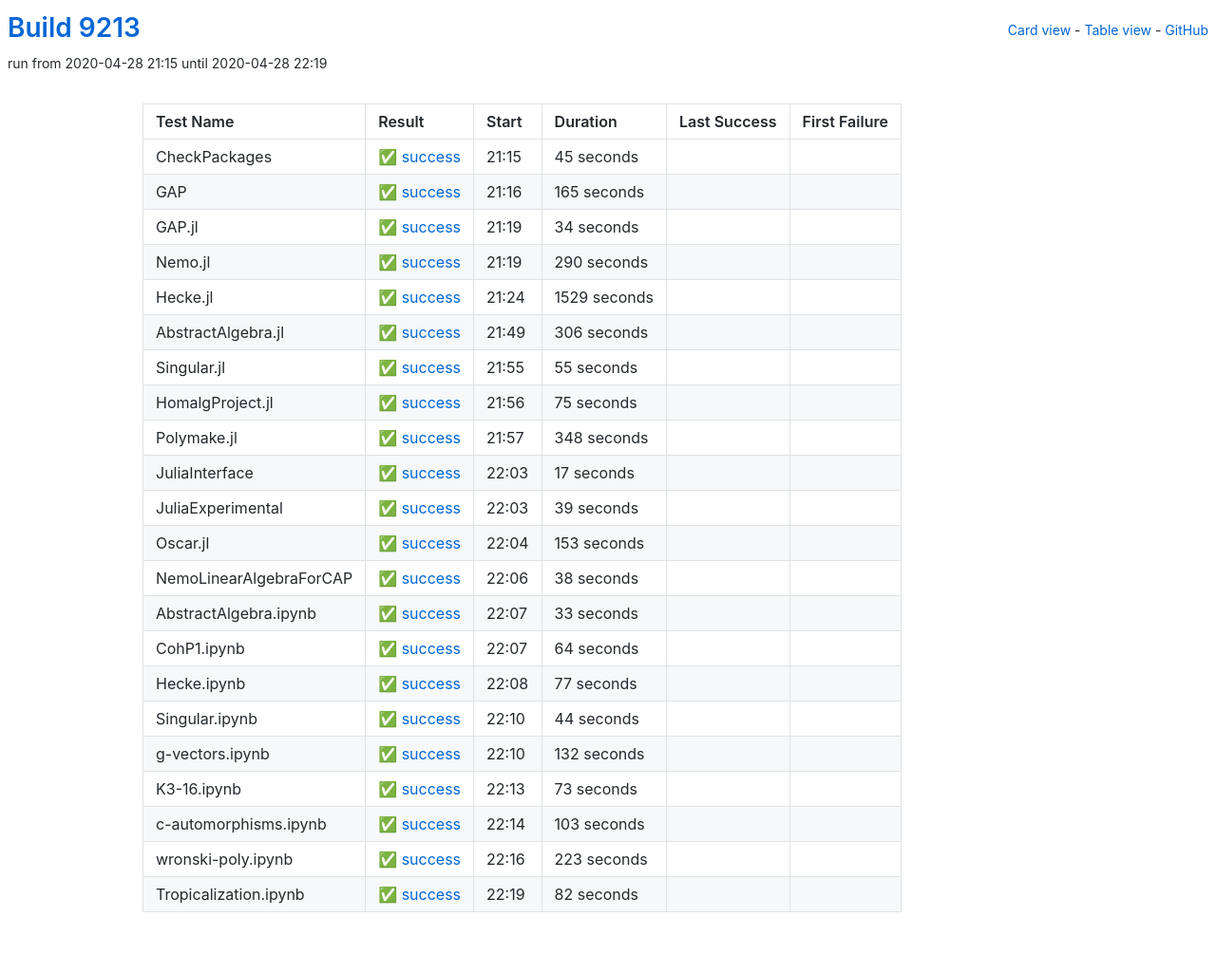
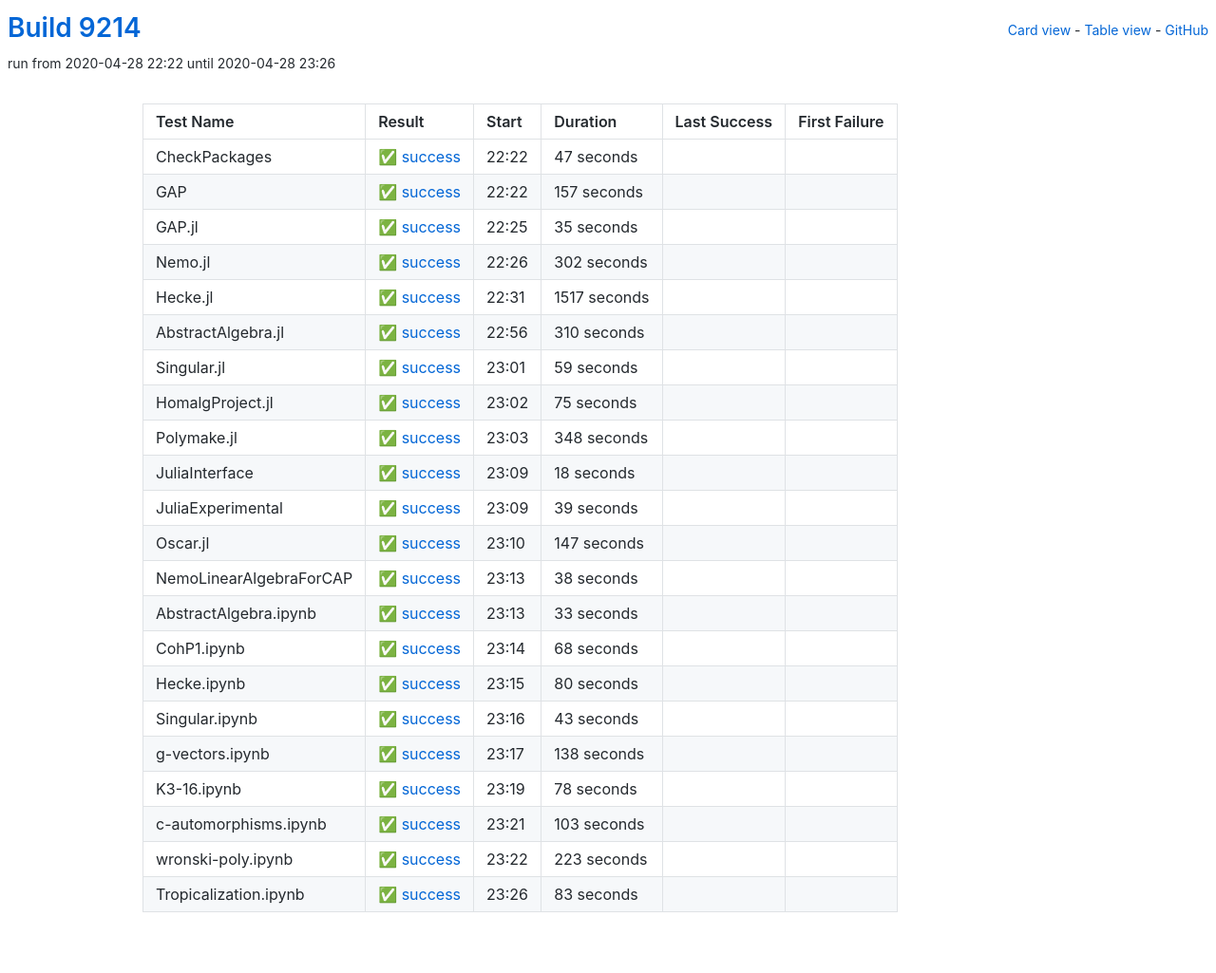
Before and after one commit to oscar-system/oscar-ci-status, a Jekyll site: the page built from table.html, in a window 1280 px wide. Shown: the whole page at 95% size. Built offline with Jekyll 4.4.1, drawn with Linux system fonts in a browser that asks for light colours.

Commit message:
Build 9214

```diff
--- a/_data/ci.yml
+++ b/_data/ci.yml
@@ -1,82 +1,82 @@
-build: 9213
-build_url: https://oscarci.mathematik.uni-kl.de/job/oscar/9213/
+build: 9214
+build_url: https://oscarci.mathematik.uni-kl.de/job/oscar/9214/
 job: oscar
 tests:
-- duration: 45
+- duration: 47
   exitcode: 0
   first_failure: false
   first_failure_url: null
   last_success: false
   last_success_url: null
-  log: https://oscarci.mathematik.uni-kl.de/job/oscar/9213/artifact/logs/build-9213/CheckPackages.log
+  log: https://oscarci.mathematik.uni-kl.de/job/oscar/9214/artifact/logs/build-9214/CheckPackages.log
   name: CheckPackages
-  start: 2020-04-28 21:15
+  start: 2020-04-28 22:22
   status: success
   success: true
-- duration: 165
+- duration: 157
   exitcode: 0
   first_failure: false
   first_failure_url: null
   last_success: false
   last_success_url: null
-  log: https://oscarci.mathematik.uni-kl.de/job/oscar/9213/artifact/logs/build-9213/GAP.log
+  log: https://oscarci.mathematik.uni-kl.de/job/oscar/9214/artifact/logs/build-9214/GAP.log
   name: GAP
-  start: 2020-04-28 21:16
+  start: 2020-04-28 22:22
   status: success
   success: true
-- duration: 34
+- duration: 35
   exitcode: 0
   first_failure: false
   first_failure_url: null
   last_success: false
   last_success_url: null
-  log: https://oscarci.mathematik.uni-kl.de/job/oscar/9213/artifact/logs/build-9213/GAP.jl.log
+  log: https://oscarci.mathematik.uni-kl.de/job/oscar/9214/artifact/logs/build-9214/GAP.jl.log
   name: GAP.jl
-  start: 2020-04-28 21:19
+  start: 2020-04-28 22:25
   status: success
   success: true
-- duration: 290
+- duration: 302
   exitcode: 0
   first_failure: false
   first_failure_url: null
   last_success: false
   last_success_url: null
-  log: https://oscarci.mathematik.uni-kl.de/job/oscar/9213/artifact/logs/build-9213/Nemo.jl.log
+  log: https://oscarci.mathematik.uni-kl.de/job/oscar/9214/artifact/logs/build-9214/Nemo.jl.log
   name: Nemo.jl
-  start: 2020-04-28 21:19
+  start: 2020-04-28 22:26
   status: success
   success: true
-- duration: 1529
+- duration: 1517
   exitcode: 0
   first_failure: false
   first_failure_url: null
   last_success: false
   last_success_url: null
-  log: https://oscarci.mathematik.uni-kl.de/job/oscar/9213/artifact/logs/build-9213/Hecke.jl.log
+  log: https://oscarci.mathematik.uni-kl.de/job/oscar/9214/artifact/logs/build-9214/Hecke.jl.log
   name: Hecke.jl
-  start: 2020-04-28 21:24
+  start: 2020-04-28 22:31
   status: success
   success: true
-- duration: 306
+- duration: 310
   exitcode: 0
   first_failure: false
   first_failure_url: null
   last_success: false
   last_success_url: null
-  log: https://oscarci.mathematik.uni-kl.de/job/oscar/9213/artifact/logs/build-9213/AbstractAlgebra.jl.log
+  log: https://oscarci.mathematik.uni-kl.de/job/oscar/9214/artifact/logs/build-9214/AbstractAlgebra.jl.log
   name: AbstractAlgebra.jl
-  start: 2020-04-28 21:49
+  start: 2020-04-28 22:56
   status: success
   success: true
-- duration: 55
+- duration: 59
   exitcode: 0
   first_failure: false
   first_failure_url: null
   last_success: false
   last_success_url: null
-  log: https://oscarci.mathematik.uni-kl.de/job/oscar/9213/artifact/logs/build-9213/Singular.jl.log
+  log: https://oscarci.mathematik.uni-kl.de/job/oscar/9214/artifact/logs/build-9214/Singular.jl.log
   name: Singular.jl
-  start: 2020-04-28 21:55
+  start: 2020-04-28 23:01
   status: success
   success: true
 - duration: 75
@@ -85,9 +85,9 @@ tests:
   first_failure_url: null
   last_success: false
   last_success_url: null
-  log: https://oscarci.mathematik.uni-kl.de/job/oscar/9213/artifact/logs/build-9213/HomalgProject.jl.log
+  log: https://oscarci.mathematik.uni-kl.de/job/oscar/9214/artifact/logs/build-9214/HomalgProject.jl.log
   name: HomalgProject.jl
-  start: 2020-04-28 21:56
+  start: 2020-04-28 23:02
   status: success
   success: true
 - duration: 348
@@ -96,20 +96,20 @@ tests:
   first_failure_url: null
   last_success: false
   last_success_url: null
-  log: https://oscarci.mathematik.uni-kl.de/job/oscar/9213/artifact/logs/build-9213/Polymake.jl.log
+  log: https://oscarci.mathematik.uni-kl.de/job/oscar/9214/artifact/logs/build-9214/Polymake.jl.log
   name: Polymake.jl
-  start: 2020-04-28 21:57
+  start: 2020-04-28 23:03
   status: success
   success: true
-- duration: 17
+- duration: 18
   exitcode: 0
   first_failure: false
   first_failure_url: null
   last_success: false
   last_success_url: null
-  log: https://oscarci.mathematik.uni-kl.de/job/oscar/9213/artifact/logs/build-9213/JuliaInterface.log
+  log: https://oscarci.mathematik.uni-kl.de/job/oscar/9214/artifact/logs/build-9214/JuliaInterface.log
   name: JuliaInterface
-  start: 2020-04-28 22:03
+  start: 2020-04-28 23:09
   status: success
   success: true
 - duration: 39
@@ -118,20 +118,20 @@ tests:
   first_failure_url: null
   last_success: false
   last_success_url: null
-  log: https://oscarci.mathematik.uni-kl.de/job/oscar/9213/artifact/logs/build-9213/JuliaExperimental.log
+  log: https://oscarci.mathematik.uni-kl.de/job/oscar/9214/artifact/logs/build-9214/JuliaExperimental.log
   name: JuliaExperimental
-  start: 2020-04-28 22:03
+  start: 2020-04-28 23:09
   status: success
   success: true
-- duration: 153
+- duration: 147
   exitcode: 0
   first_failure: false
   first_failure_url: null
   last_success: false
   last_success_url: null
-  log: https://oscarci.mathematik.uni-kl.de/job/oscar/9213/artifact/logs/build-9213/Oscar.jl.log
+  log: https://oscarci.mathematik.uni-kl.de/job/oscar/9214/artifact/logs/build-9214/Oscar.jl.log
   name: Oscar.jl
-  start: 2020-04-28 22:04
+  start: 2020-04-28 23:10
   status: success
   success: true
 - duration: 38
@@ -140,9 +140,9 @@ tests:
   first_failure_url: null
   last_success: false
   last_success_url: null
-  log: https://oscarci.mathematik.uni-kl.de/job/oscar/9213/artifact/logs/build-9213/NemoLinearAlgebraForCAP.log
+  log: https://oscarci.mathematik.uni-kl.de/job/oscar/9214/artifact/logs/build-9214/NemoLinearAlgebraForCAP.log
   name: NemoLinearAlgebraForCAP
-  start: 2020-04-28 22:06
+  start: 2020-04-28 23:13
   status: success
   success: true
 - duration: 33
@@ -151,64 +151,64 @@ tests:
   first_failure_url: null
   last_success: false
   last_success_url: null
-  log: https://oscarci.mathematik.uni-kl.de/job/oscar/9213/artifact/logs/build-9213/AbstractAlgebra.ipynb.log
+  log: https://oscarci.mathematik.uni-kl.de/job/oscar/9214/artifact/logs/build-9214/AbstractAlgebra.ipynb.log
   name: AbstractAlgebra.ipynb
-  start: 2020-04-28 22:07
+  start: 2020-04-28 23:13
   status: success
   success: true
-- duration: 64
+- duration: 68
   exitcode: 0
   first_failure: false
   first_failure_url: null
   last_success: false
   last_success_url: null
-  log: https://oscarci.mathematik.uni-kl.de/job/oscar/9213/artifact/logs/build-9213/CohP1.ipynb.log
+  log: https://oscarci.mathematik.uni-kl.de/job/oscar/9214/artifact/logs/build-9214/CohP1.ipynb.log
   name: CohP1.ipynb
-  start: 2020-04-28 22:07
+  start: 2020-04-28 23:14
   status: success
   success: true
-- duration: 77
+- duration: 80
   exitcode: 0
   first_failure: false
   first_failure_url: null
   last_success: false
   last_success_url: null
-  log: https://oscarci.mathematik.uni-kl.de/job/oscar/9213/artifact/logs/build-9213/Hecke.ipynb.log
+  log: https://oscarci.mathematik.uni-kl.de/job/oscar/9214/artifact/logs/build-9214/Hecke.ipynb.log
   name: Hecke.ipynb
-  start: 2020-04-28 22:08
+  start: 2020-04-28 23:15
   status: success
   success: true
-- duration: 44
+- duration: 43
   exitcode: 0
   first_failure: false
   first_failure_url: null
   last_success: false
   last_success_url: null
-  log: https://oscarci.mathematik.uni-kl.de/job/oscar/9213/artifact/logs/build-9213/Singular.ipynb.log
+  log: https://oscarci.mathematik.uni-kl.de/job/oscar/9214/artifact/logs/build-9214/Singular.ipynb.log
   name: Singular.ipynb
-  start: 2020-04-28 22:10
+  start: 2020-04-28 23:16
   status: success
   success: true
-- duration: 132
+- duration: 138
   exitcode: 0
   first_failure: false
   first_failure_url: null
   last_success: false
   last_success_url: null
-  log: https://oscarci.mathematik.uni-kl.de/job/oscar/9213/artifact/logs/build-9213/g-vectors.ipynb.log
+  log: https://oscarci.mathematik.uni-kl.de/job/oscar/9214/artifact/logs/build-9214/g-vectors.ipynb.log
   name: g-vectors.ipynb
-  start: 2020-04-28 22:10
+  start: 2020-04-28 23:17
   status: success
   success: true
-- duration: 73
+- duration: 78
   exitcode: 0
   first_failure: false
   first_failure_url: null
   last_success: false
   last_success_url: null
-  log: https://oscarci.mathematik.uni-kl.de/job/oscar/9213/artifact/logs/build-9213/K3-16.ipynb.log
+  log: https://oscarci.mathematik.uni-kl.de/job/oscar/9214/artifact/logs/build-9214/K3-16.ipynb.log
   name: K3-16.ipynb
-  start: 2020-04-28 22:13
+  start: 2020-04-28 23:19
   status: success
   success: true
 - duration: 103
@@ -217,9 +217,9 @@ tests:
   first_failure_url: null
   last_success: false
   last_success_url: null
-  log: https://oscarci.mathematik.uni-kl.de/job/oscar/9213/artifact/logs/build-9213/c-automorphisms.ipynb.log
+  log: https://oscarci.mathematik.uni-kl.de/job/oscar/9214/artifact/logs/build-9214/c-automorphisms.ipynb.log
   name: c-automorphisms.ipynb
-  start: 2020-04-28 22:14
+  start: 2020-04-28 23:21
   status: success
   success: true
 - duration: 223
@@ -228,19 +228,19 @@ tests:
   first_failure_url: null
   last_success: false
   last_success_url: null
-  log: https://oscarci.mathematik.uni-kl.de/job/oscar/9213/artifact/logs/build-9213/wronski-poly.ipynb.log
+  log: https://oscarci.mathematik.uni-kl.de/job/oscar/9214/artifact/logs/build-9214/wronski-poly.ipynb.log
   name: wronski-poly.ipynb
-  start: 2020-04-28 22:16
+  start: 2020-04-28 23:22
   status: success
   success: true
-- duration: 82
+- duration: 83
   exitcode: 0
   first_failure: false
   first_failure_url: null
   last_success: false
   last_success_url: null
-  log: https://oscarci.mathematik.uni-kl.de/job/oscar/9213/artifact/logs/build-9213/Tropicalization.ipynb.log
+  log: https://oscarci.mathematik.uni-kl.de/job/oscar/9214/artifact/logs/build-9214/Tropicalization.ipynb.log
   name: Tropicalization.ipynb
-  start: 2020-04-28 22:19
+  start: 2020-04-28 23:26
   status: success
   success: true
```
Also changed, not shown: README.md.
